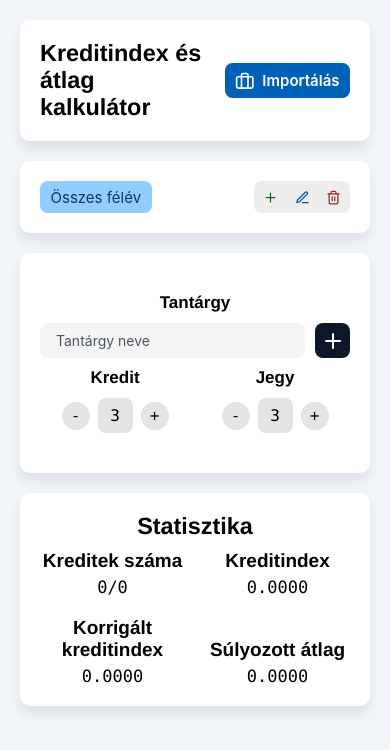
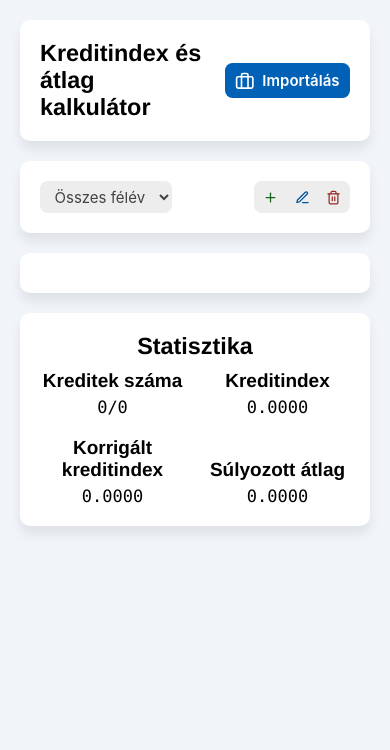
Before and after one commit to Gbr22/kreditindex, a Vue app: page / in a window 390 px wide. Shown: the top 750 px of the page. Built offline with nearby package versions, Linux system fonts and the light colour scheme.

Commit message:
semester select

```diff
--- a/src/components/Semesters.vue
+++ b/src/components/Semesters.vue
@@ -1,8 +1,21 @@
 <script setup lang="ts">
-import { allSemestersSymbol, currentSemesterId, currentSemesterIdValue, semesters, type SelectedSemesterId, createSemester, deleteSemester, renameSemester } from "@/state";
+import {
+    type SelectedSemesterId,
+    allSemestersSymbol,
+    currentSemesterId,
+    currentSemesterIdValue,
+    semesters,
+    createSemester,
+    deleteSemester,
+    renameSemester,
+    serializeSelectedSemesterId,
+    unserializeSelectedSemesterId
+} from "@/state";
 import TrashIcon from "@/components/icons/TrashIcon.vue";
 import EditIcon from "@/components/icons/EditIcon.vue";
 import PlusIcon from "@/components/icons/PlusIcon.vue";
+import { useMediaQuery } from '@vueuse/core';
+import { computed, watch } from "vue";
 
 function updateSemeseterId(id: SelectedSemesterId){
     currentSemesterIdValue.value = id;
@@ -26,11 +39,22 @@ function edit(){
 function remove(){
     deleteSemester(currentSemesterId.value);
 }
+
+const isScreenSmall = useMediaQuery('(max-width: 650px)');
+
+const selectValue = computed(()=>{
+    return serializeSelectedSemesterId(currentSemesterId.value);
+})
+
+function onChange(event: Event){
+    const value = (event.target as HTMLSelectElement).value;
+    updateSemeseterId(unserializeSelectedSemesterId(value));
+}
 </script>
 
 <template>
     <div class="container">
-        <div class="semesters">
+        <div class="semesters" v-if="!isScreenSmall">
             <button
                 :class="{active: currentSemesterId == allSemestersSymbol}"
                 @click="()=>updateSemeseterId(allSemestersSymbol)"
@@ -46,6 +70,25 @@ function remove(){
                 {{semester.name}}
             </button>
         </div>
+        <select
+            v-else
+            class="semester-select"
+            :value="selectValue"
+            @change="onChange"
+        >
+            <option
+                :value="serializeSelectedSemesterId(allSemestersSymbol)"
+            >
+                Összes félév
+            </option>
+            <option
+                v-for="semester in semesters"
+                :key="semester.id"
+                :value="serializeSelectedSemesterId(semester.id)"
+            >
+                {{ semester.name }}
+            </option>
+        </select>
         <div class="options">
             <button class="add" @click="create">
                 <PlusIcon />
@@ -71,8 +114,19 @@ function remove(){
     --height: 32px;
     height: var(--height);
 
-    button {
+    button, select {
         transition: background-color 0.3s ease;
+        background-color: rgb(237, 237, 237);
+        color: rgb(66, 66, 66);
+        &:hover {
+            background-color: rgb(212, 212, 212);
+        }
+    }
+
+    select {
+        font-size: 15px;
+        border-radius: 0.5em;
+        padding: 0 0.7em;
     }
 
     .semesters {
@@ -89,12 +143,6 @@ function remove(){
             display: flex;
             justify-content: center;
             align-items: center;
-
-            background-color: rgb(237, 237, 237);
-            color: rgb(66, 66, 66);
-            &:hover {
-                background-color: rgb(212, 212, 212);
-            }
 
             &.active {
                 background-color: #93ccff;
--- a/src/components/Subjects.vue
+++ b/src/components/Subjects.vue
@@ -23,7 +23,7 @@ let subjectToAdd: Subject = {
                 <div class="divider"></div>
             </template>
 
-            <SubjectInput :value="subjectToAdd" type="add" v-if="currentSemesterId == allSemestersSymbol" />
+            <SubjectInput :value="subjectToAdd" type="add" v-if="currentSemesterId != allSemestersSymbol" />
         </div>
     </template>
     <template v-else>
--- a/src/state.ts
+++ b/src/state.ts
@@ -58,7 +58,7 @@ export function renameSemester(id: SelectedSemesterId, name: string){
     semester.name = name;
 }
 
-function serializeSelectedSemesterId(id: SelectedSemesterId){
+export function serializeSelectedSemesterId(id: SelectedSemesterId){
     if (id === allSemestersSymbol){
         return JSON.stringify({
             type: "all"
@@ -69,7 +69,7 @@ function serializeSelectedSemesterId(id: SelectedSemesterId){
         value: id
     })
 }
-function unserializeSelectedSemesterId(str: string): SelectedSemesterId {
+export function unserializeSelectedSemesterId(str: string): SelectedSemesterId {
     const obj = JSON.parse(str) as {
         type: "all"
     } | {
```
